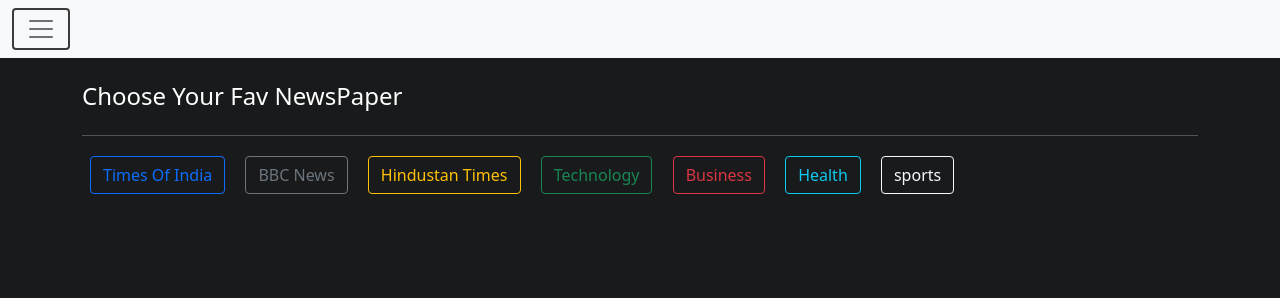
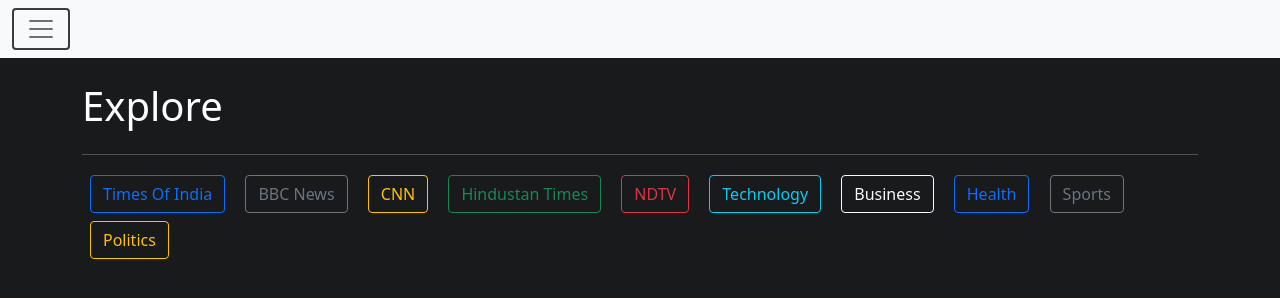
Before and after one commit to vinayaks0031/NewsFlash, a plain HTML site: page index.html in a window 1280 px wide. Drawn offline with nearby package versions, Linux system fonts and the light colour scheme.

Commit message:
More fields added

```diff
--- a/index.html
+++ b/index.html
@@ -35,22 +35,28 @@
     <!-- all buttons of newspaper -->
 
     <div class="container">
-        <h4 class="text-white my-4">Choose Your Fav NewsPaper</h4>
+        <h1 class="text-white my-4">Explore</h1>
         <hr class="text-white">
         <button type="button" id="timesofindia" onclick="getNews(this.id)"
             class="btn btn-outline-primary my-1 mx-2">Times Of India</button>
-        <button type="button" id="bbc" onclick="getNews(this.id)" class="btn btn-outline-secondary my-1 mx-2">BBC
-            News</button>
+        <button type="button" id="bbc" onclick="getNews(this.id)"
+            class="btn btn-outline-secondary my-1 mx-2">BBC News</button>
+        <button type="button" id="cnn" onclick="getNews(this.id)"
+            class="btn btn-outline-warning my-1 mx-2">CNN</button>
         <button type="button" id="hindustantimes" onclick="getNews(this.id)"
-            class="btn btn-outline-warning my-1 mx-2">Hindustan Times</button>
+            class="btn btn-outline-success my-1 mx-2">Hindustan Times</button>
+        <button type="button" id="ndtv" onclick="getNews(this.id)"
+            class="btn btn-outline-danger my-1 mx-2">NDTV</button>
         <button type="button" id="technology" onclick="getNews(this.id)"
-            class="btn btn-outline-success my-1 mx-2">Technology</button>
+            class="btn btn-outline-info my-1 mx-2">Technology</button>
         <button type="button" id="business" onclick="getNews(this.id)"
-            class="btn btn-outline-danger my-1 mx-2">Business</button>
+            class="btn btn-outline-light my-1 mx-2">Business</button>
         <button type="button" id="health" onclick="getNews(this.id)"
-            class="btn btn-outline-info my-1 mx-2">Health</button>
+            class="btn btn-outline-primary my-1 mx-2">Health</button>
         <button type="button" id="sports" onclick="getNews(this.id)"
-            class="btn btn-outline-light my-1 mx-2">sports</button>
+            class="btn btn-outline-secondary my-1 mx-2">Sports</button>
+        <button type="button" id="politics" onclick="getNews(this.id)"
+            class="btn btn-outline-warning my-1 mx-2">Politics</button>
 
         <div id="accordion" class="accordion my-3">
 
```
